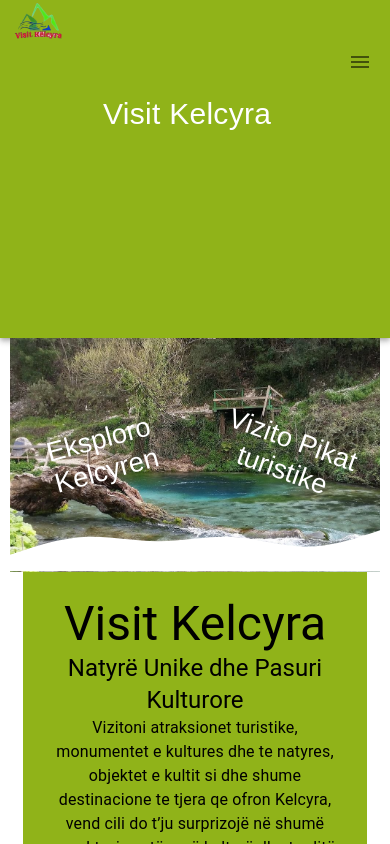
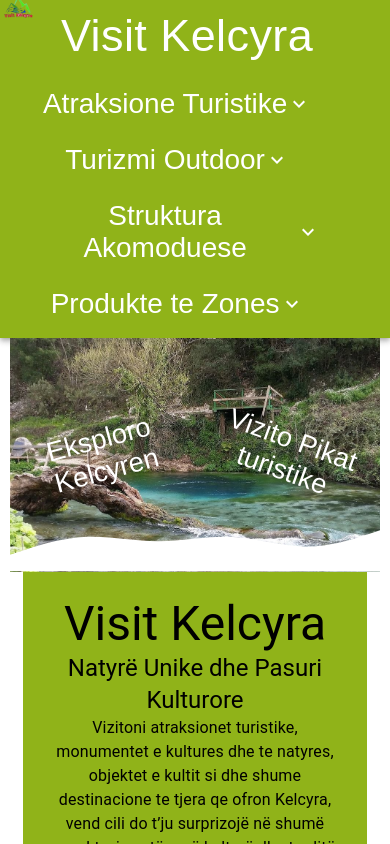
Before and after one commit to Landibar19/visitkelcyra, a React (Create React App) app: page / in a window 390 px wide. Shown: the top 844 px of the page. Built offline with nearby package versions, Linux system fonts and the light colour scheme; a web font is replaced by a local one.

Commit message:
Update NavBar.js

```diff
--- a/src/components/NavBar/NavBar.js
+++ b/src/components/NavBar/NavBar.js
@@ -79,7 +79,7 @@ export default function NavBar() {
   const handleSubItems = (item) => {
     setOpenSubItems((prev) => ({ ...prev, [item]: !prev[item] }));
   };
-  const isMobileView = useMediaQuery(theme.breakpoints.down('sm'));
+  const isMobileView = useMediaQuery(theme.breakpoints.down('xs'));
 
   const Div = styled(Typography)(() => ({
     fontFamily: ["Madimi One", 'sans-serif'].join(','),
```
